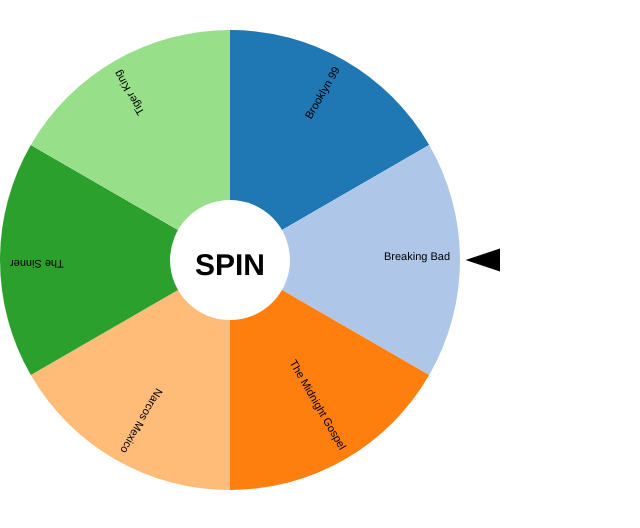
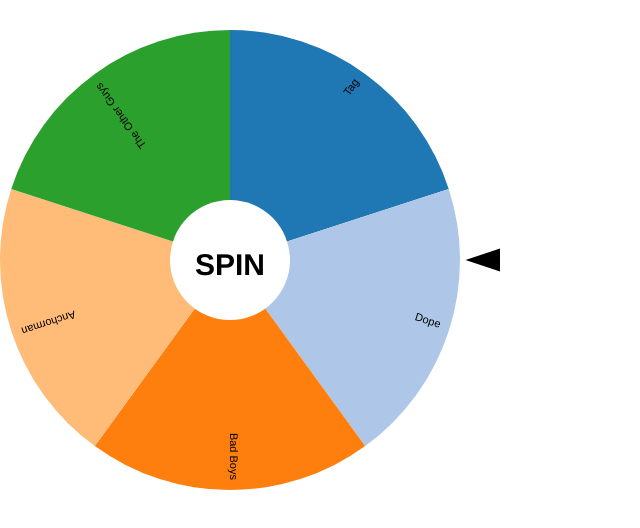
Before and after one commit to Ozmundooo/mybub, a plain HTML site: page index.html in a window 1280 px wide. Shown: the whole page, without its empty margins (0-640 px from the left). Drawn offline with nearby package versions, Linux system fonts and the light colour scheme.

Commit message:
Add files via upload

```diff
--- a/index.html
+++ b/index.html
@@ -2,13 +2,11 @@
 <html>
 <head>
     <meta charset="utf-8">
-    <title>Wheel of Shows</title>
+    <title>Wheel of Fortune Bingo</title>
     <link rel="stylesheet" href="styles1.css">
 
 </head>
 <body>
-
-
 
     <div id="chart"></div>
     <div id="question"><h1></h1></div>
@@ -27,15 +25,12 @@
             //randomNumbers = getRandomNumbers();
         //http://osric.com/bingo-card-generator/?title=HTML+and+CSS+BINGO!&words=padding%2Cfont-family%2Ccolor%2Cfont-weight%2Cfont-size%2Cbackground-color%2Cnesting%2Cbottom%2Csans-serif%2Cperiod%2Cpound+sign%2C%EF%B9%A4body%EF%B9%A5%2C%EF%B9%A4ul%EF%B9%A5%2C%EF%B9%A4h1%EF%B9%A5%2Cmargin%2C%3C++%3E%2C{+}%2C%EF%B9%A4p%EF%B9%A5%2C%EF%B9%A4!DOCTYPE+html%EF%B9%A5%2C%EF%B9%A4head%EF%B9%A5%2Ccolon%2C%EF%B9%A4style%EF%B9%A5%2C.html%2CHTML%2CCSS%2CJavaScript%2Cborder&freespace=true&freespaceValue=Web+Design+Master&freespaceRandom=false&width=5&height=5&number=35#results
         var data = [
-                    {"label":"Brooklyn 99",  "value":1,  "question":"Brooklyn 99"}, // padding
+                    {"label":"Tag",  "value":1,  "question":"Tag"}, // padding
+                    {"label":"Dope",  "value":1,  "question":"Dope"}, //font-family
+                    {"label":"Bad Boys",  "value":1,  "question":"Bad Boys"}, //color
+                    {"label":"Anchorman",  "value":1,  "question":"Anchorman"}, //font-weight
 
-                    {"label":"Breaking Bad",  "value":1,  "question":"Breaking Bad"}, //color
-                    {"label":"The Midnight Gospel",  "value":1,  "question":"The Midnight Gospel"}, //font-weight
-                    {"label":"Narcos Mexico",  "value":1,  "question":"Narcos Mexico"}, //font-size
-                    {"label":"The Sinner",  "value":1,  "question":"The Sinner"}, //background-color
-                    {"label":"Tiger King",  "value":1,  "question":"Tiger King"}, //nesting
-
-
+                    {"label":"The Other Guys", "value":1, "question":"The Other Guys"} //comma
         ];
         var svg = d3.select('#chart')
             .append("svg")
@@ -157,7 +152,5 @@
             return array;
         }
     </script>
-
-
 </body>
 </html>
```
